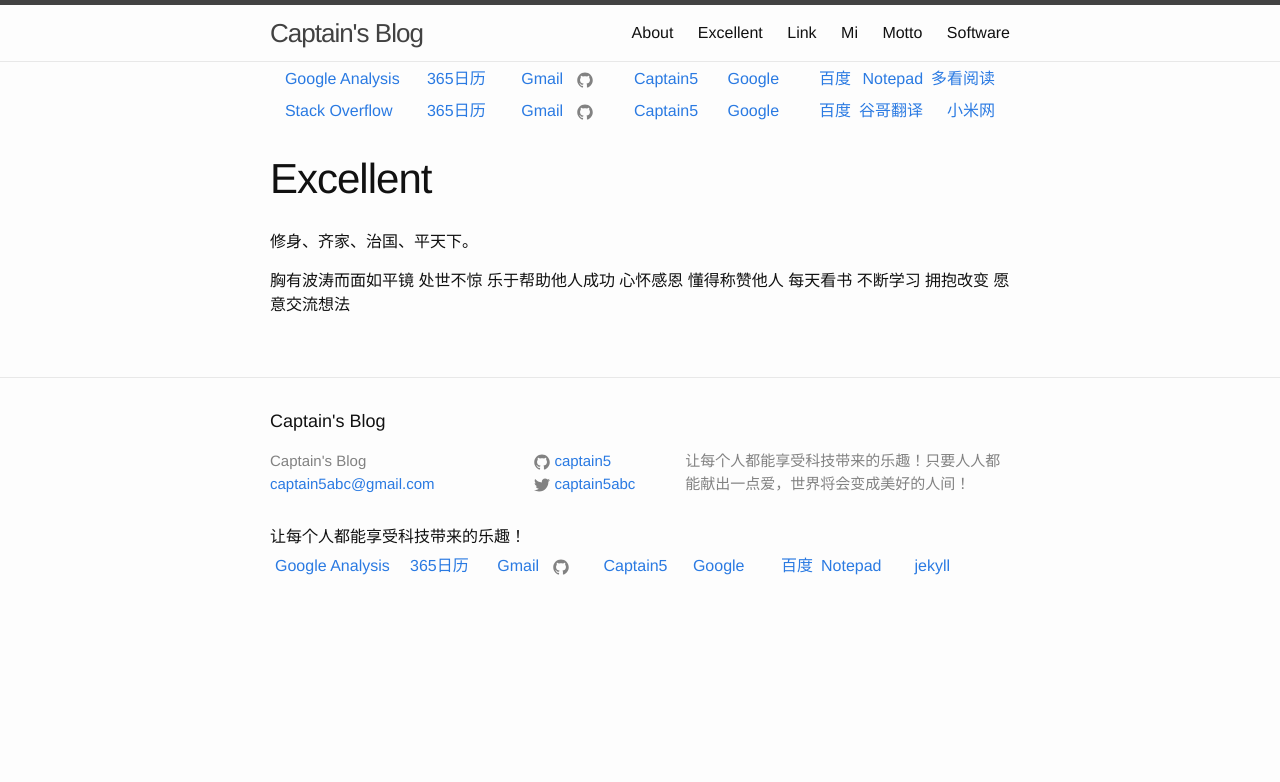
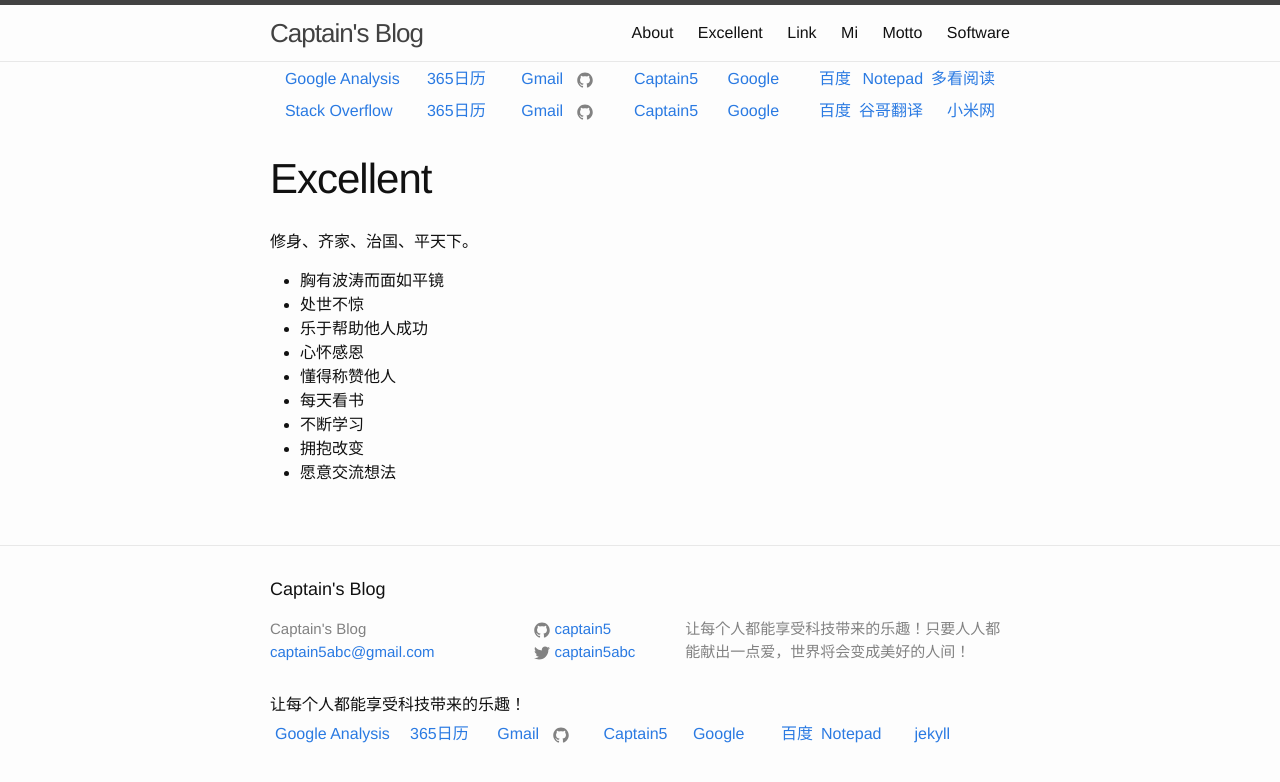
Before and after one commit to captain5/captain5.github.io, a Jekyll site: the page built from excellent.md, in a window 1280 px wide. Shown: the top 782 px of the page. Built offline with Jekyll 4.4.1, drawn with Linux system fonts in a browser that asks for light colours.

```diff
--- a/excellent.md
+++ b/excellent.md
@@ -6,12 +6,12 @@ permalink: /excellent/
 
 修身、齐家、治国、平天下。
 
-胸有波涛而面如平镜
-处世不惊
-乐于帮助他人成功
-心怀感恩
-懂得称赞他人
-每天看书
-不断学习
-拥抱改变
-愿意交流想法
+* 胸有波涛而面如平镜
+* 处世不惊
+* 乐于帮助他人成功
+* 心怀感恩
+* 懂得称赞他人
+* 每天看书
+* 不断学习
+* 拥抱改变
+* 愿意交流想法
```
